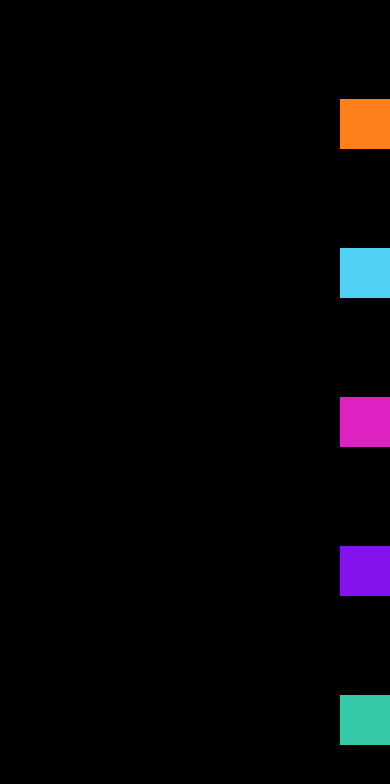
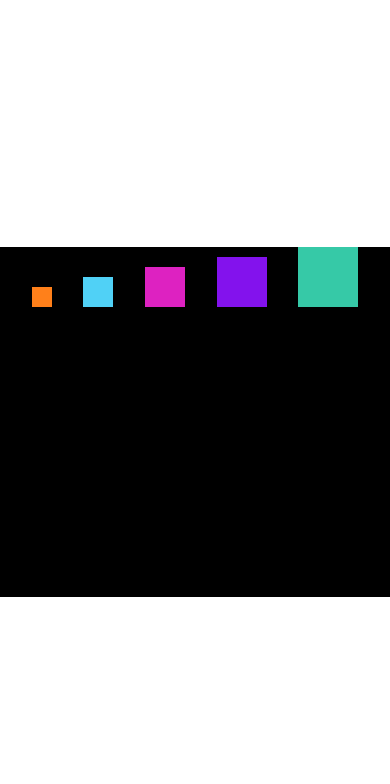
Before and after one commit to gabibecker/ReactNative, a React Native app: screen / in a window 390 px wide. Shown: the top 784 px of the page. Built offline with nearby package versions, Linux system fonts and the light colour scheme.

Commit message:
Usando flexBox #03

```diff
--- a/src/App.tsx
+++ b/src/App.tsx
@@ -1,7 +1,8 @@
 import React from 'react';
 import { SafeAreaView, StyleSheet } from 'react-native';
-import FlexBox1 from './components/layout/FlexBox1';
 
+import FlexBoxV3 from './components/layout/FlexBoxV3';
+//import FlexBox1 from './components/layout/FlexBox1';
 //import Quadrado from './components/layout/Quadrado';
 // import DigiteSeuNome from './components/DigiteSeuNome';
 // import ContadorV2 from './contador/ContadorV2';
@@ -24,7 +25,8 @@
 
 export default () => (
     <SafeAreaView style={style.App}>
-        <FlexBox1></FlexBox1>
+        <FlexBoxV3/>
+        {/* <FlexBox1></FlexBox1> */}
         {/* <DigiteSeuNome/> */}
         {/* <ListaProdutoV2/> */}
         {/* <ListaProdutos /> */}
--- /dev/null
+++ b/src/components/layout/FlexBoxV3.tsx
@@ -0,0 +1,27 @@
+import React from 'react';
+import { StyleSheet, SafeAreaView } from 'react-native';
+import estilo from '../estilo';
+import Quadrado from './Quadrado';
+
+export default props => {
+    return (
+        <SafeAreaView style={style.FlexV2}>
+            <Quadrado color="#ff801a" lado={20} />
+            <Quadrado color="#50d1f6" lado={30}/>
+            <Quadrado color="#dd22c1" lado={40}/>
+            <Quadrado color="#8312ed" lado={50}/>
+            <Quadrado color="#36c9a7" lado={60}/>
+        </SafeAreaView>
+    );
+};
+
+const style = StyleSheet.create({
+    FlexV2: {
+        flexDirection: "row",
+        justifyContent: "space-evenly",
+        alignItems: "baseline",
+        height: 350,
+        width: '100%',
+        backgroundColor: '#000',
+    },
+});
--- a/src/components/layout/Quadrado.tsx
+++ b/src/components/layout/Quadrado.tsx
@@ -2,7 +2,7 @@
 import { SafeAreaView } from "react-native";
 
 export default props => {
-    const lado = 50;
+    const lado = props.lado || 50;
     return (
         // eslint-disable-next-line react-native/no-inline-styles
         <SafeAreaView style={{
```
